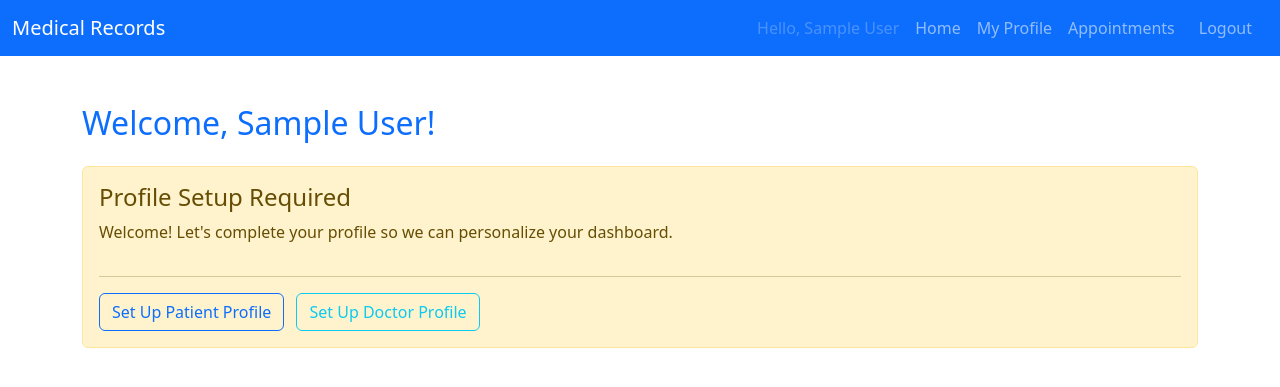
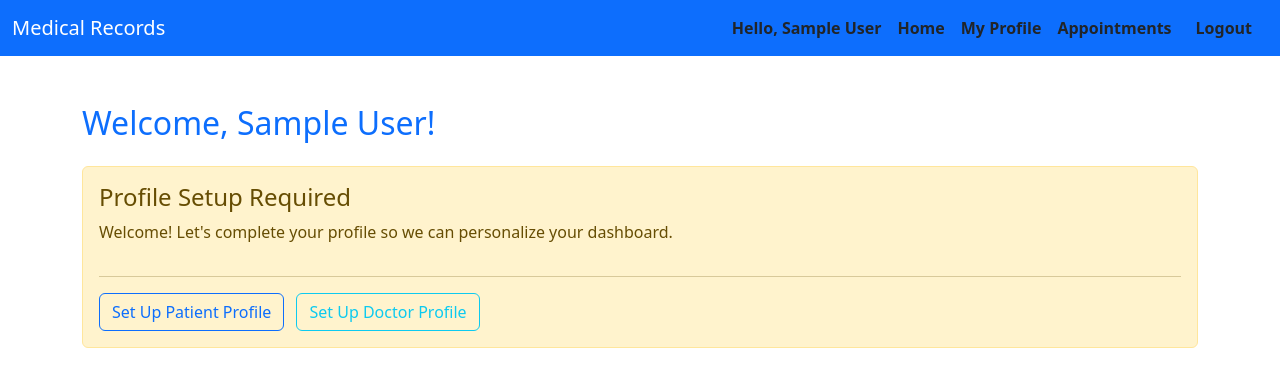
Before and after one commit to SHANICERUGURU/medicalrecordssystem, a Django app: page /dashboard/ in a window 1280 px wide. Shown: the top 387 px of the page. Run offline with Django 5.2, Linux system fonts and the light colour scheme; the visitor is signed in with stand-in values (Sample User, id 1); data that the repository does not hold is empty.

```diff
--- a/myapp/templates/base.html
+++ b/myapp/templates/base.html
@@ -24,29 +24,29 @@
 
         {% if user.is_authenticated %}
           <li class="nav-item">
-            <span class="nav-link disabled">
+            <span class="nav-link text-dark fw-bold disabled">
               Hello, {{ user.get_full_name|default:user.username|default:"User" }}
             </span>
           </li>
           <li class="nav-item">
-            <a class="nav-link" href="{% url 'landing' %}">Home</a>
+            <a class="nav-link text-dark fw-bold" href="{% url 'landing' %}">Home</a>
           </li>
 
           {% if user.is_patient %}
           <li class="nav-item">
-            <a class="nav-link" href="{% url 'dashboard' %}">My Profile</a>
+            <a class="nav-link text-dark fw-bold" href="{% url 'dashboard' %}">My Profile</a>
           </li>
           {% endif %}
 
           {% if user.is_patient %}
           <li class="nav-item">
-            <a class="nav-link" href="{% url 'appointments' %}">Appointments</a>
+            <a class="nav-link text-dark fw-bold" href="{% url 'appointments' %}">Appointments</a>
           </li>
           {% endif %}
 
           {% if user.is_doctor %}
           <li class="nav-item">
-            <a class="nav-link" href="{% url 'patient_list' %}">Manage Patients</a>
+            <a class="nav-link text-dark fw-bold" href="{% url 'patient_list' %}">Manage Patients</a>
           </li>
           {% endif %}
 
@@ -54,7 +54,7 @@
           <li class="nav-item">
             <form action="{% url 'logout' %}" method="post" class="d-inline">
               {% csrf_token %}
-              <button type="submit" class="nav-link btn btn-link" style="border: none; background: none; cursor: pointer; color: rgba(255,255,255,.55); padding: 0.5rem 1rem;">
+              <button type="submit" class="nav-link btn btn-link text-dark fw-bold" style="border: none; background: none; cursor: pointer; padding: 0.5rem 1rem;">
                 <i class="bi bi-box-arrow-right"></i> Logout
               </button>
             </form>
@@ -62,10 +62,10 @@
 
         {% else %}
           <li class="nav-item">
-            <a class="nav-link" href="{% url 'login' %}">Login</a>
+            <a class="nav-link text-dark fw-bold" href="{% url 'login' %}">Login</a>
           </li>
           <li class="nav-item">
-            <a class="nav-link" href="{% url 'register' %}">Register</a>
+            <a class="nav-link text-dark fw-bold" href="{% url 'register' %}">Register</a>
           </li>
         {% endif %}
 
```
Also changed, not shown: requirements.txt (added, +23 -0 lines), 1 other file.
